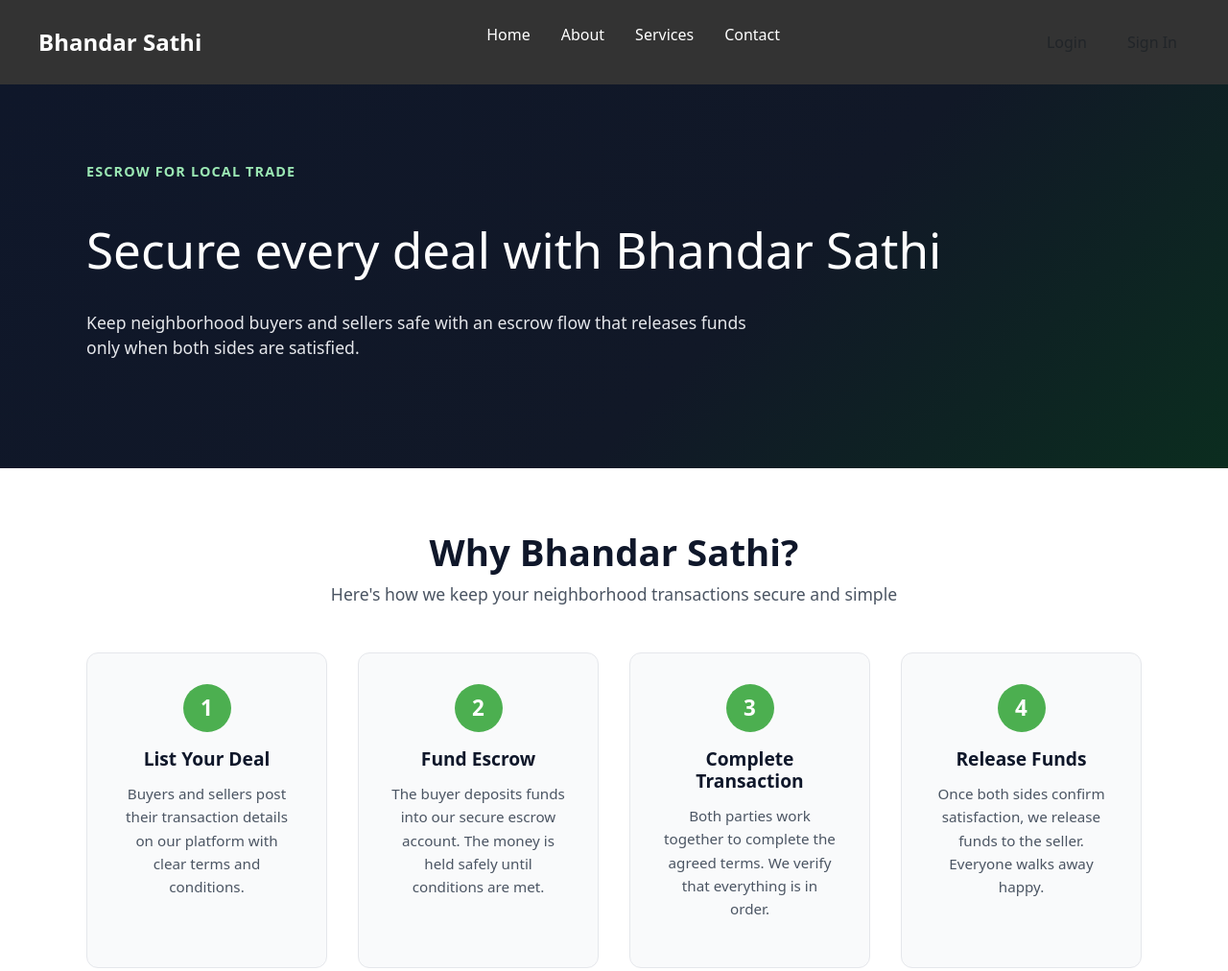
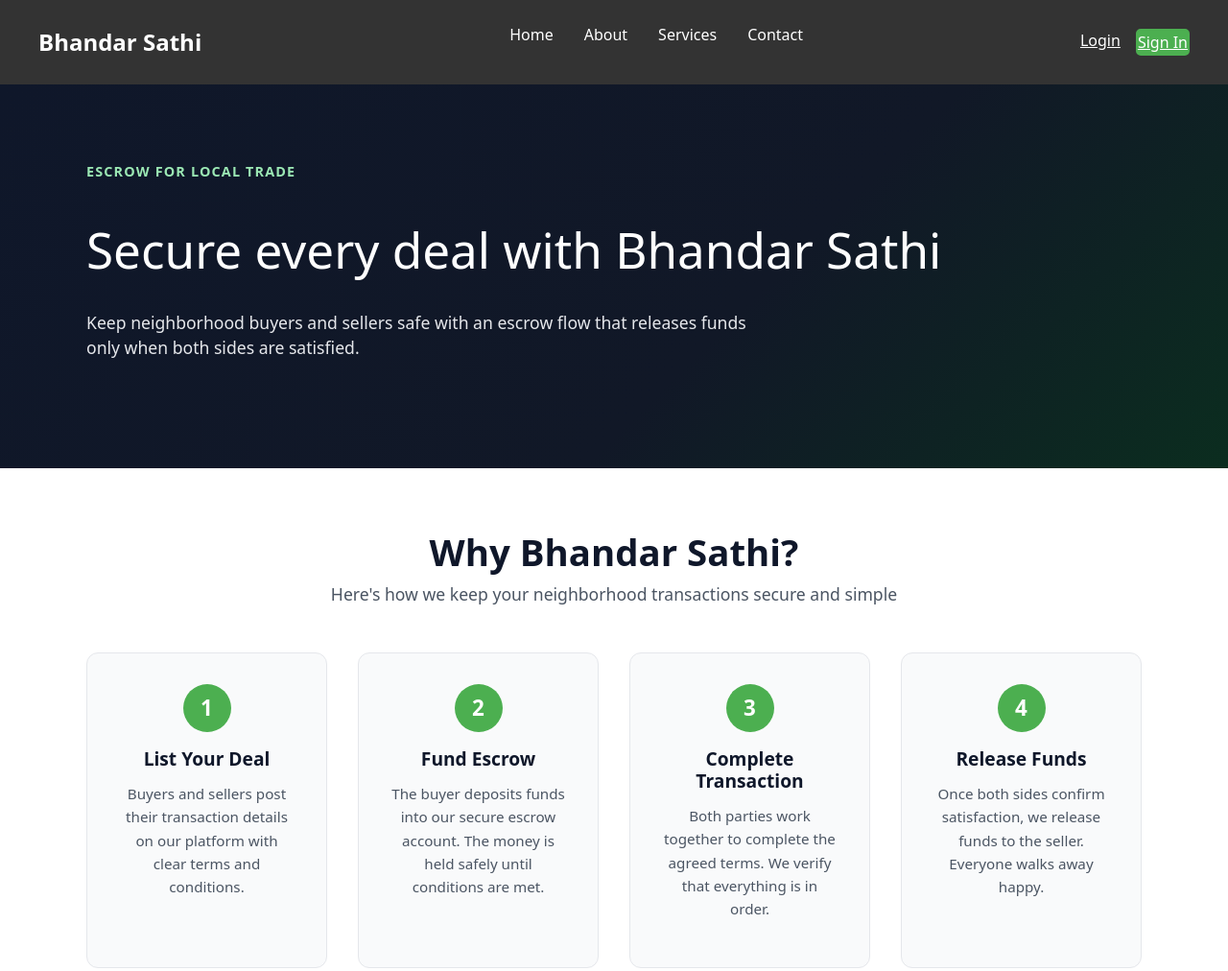
Before and after one commit to NextGen-Innovators/bca2025-sem3-teamsr-escrow-platform, a website: page index.html in a window 1280 px wide. Shown: the top 1012 px of the page at 96% size. Drawn offline with nearby package versions, Linux system fonts and the light colour scheme.

Commit message:
add update

```diff
--- a/index.html
+++ b/index.html
@@ -24,8 +24,8 @@
                 </ul>
             </nav>
             <div class="auth-buttons">
-                <a href="login.html" class="btn btn-login">Login</a>
-                <a href="login.html" class="btn btn-signin">Sign In</a>
+                <a href="login.html" class="btn-login">Login</a>
+                <a href="login.html" class="btn-signin">Sign In</a>
             </div>
         </div>
     </header>
--- a/styles.css
+++ b/styles.css
@@ -57,8 +57,9 @@ header { background-color: #333; padding: 1rem 0; }
 
 .btn-login {
     color: white;
-    border: 2px solid white;
+
     background-color: transparent;
+    border-radius: 5px;
 }
 
 .btn-login:hover {
@@ -70,6 +71,7 @@ header { background-color: #333; padding: 1rem 0; }
     background-color: #4CAF50;
     color: white;
     border: 2px solid #4CAF50;
+     border-radius: 5px;
 }
 
 .btn-signin:hover {
```
